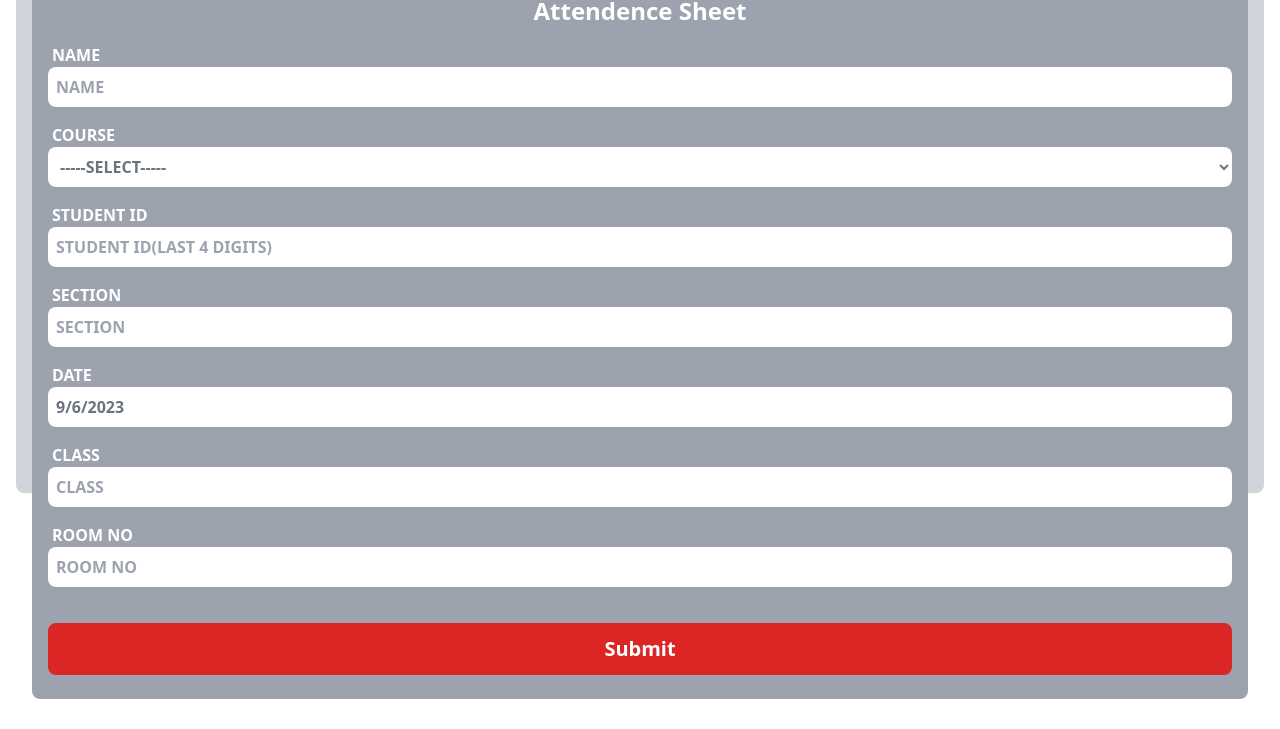
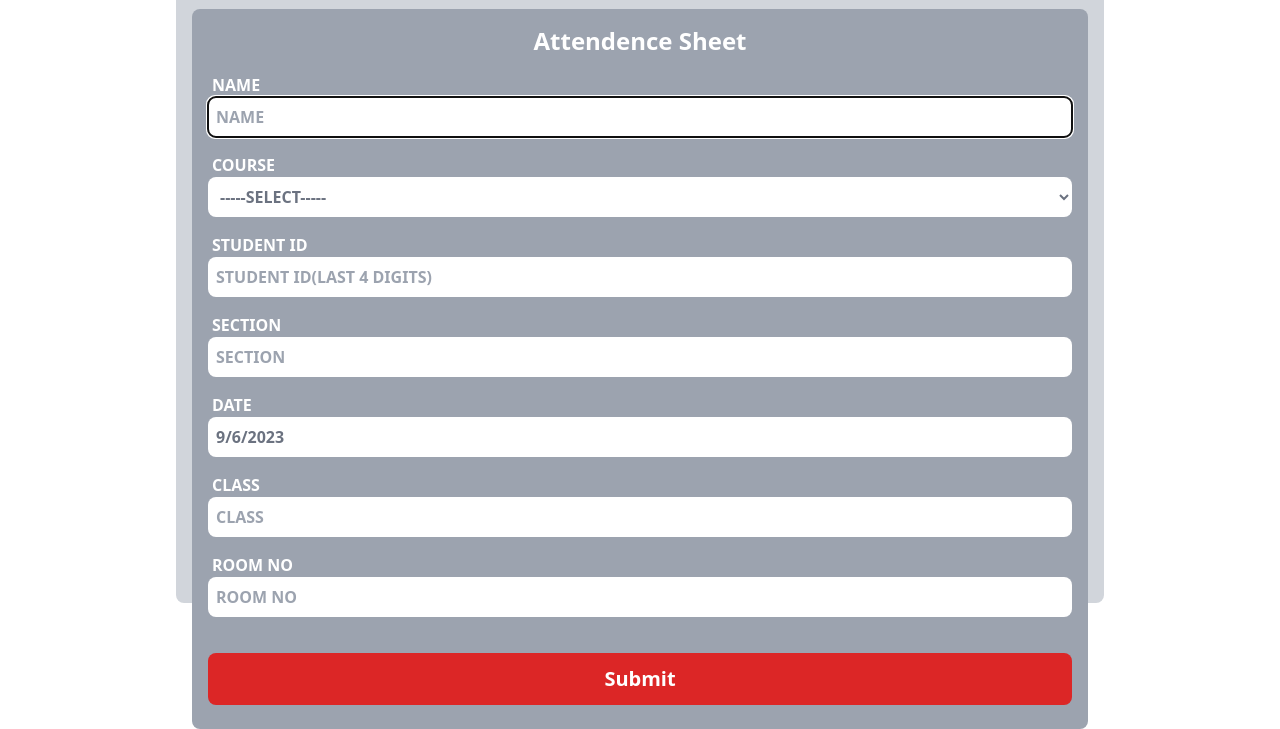
Before and after one commit to parthasdey2304/college-attendence-system, a plain HTML site: page index.html in a window 1280 px wide. Shown: the part 373-1102 px from the top of the page. Before the commit the page ends 1072 px from the top, so only its background shows below. Drawn offline with nearby package versions, Linux system fonts and the light colour scheme.

Commit message:
initial commit

```diff
--- a/index.html
+++ b/index.html
@@ -6,11 +6,11 @@
     <title>Attendence Response Form</title>
     <script src="https://cdn.tailwindcss.com"></script>
 </head>
-<body class="m-0 p-4">
-    <div class="bg-gray-300 rounded-lg w-full h-[850px] flex-col space-y-5">
-        <div class="pl-4 pr-8 pt-4">
+<body class="m-0 p-4 md:px-44">
+    <div class="bg-gray-300 rounded-lg w-full h-[850px] md:h-[960px] flex-col space-y-5">
+        <div class="pl-4 pr-8 pt-4 md:flex justify-center">
             <!-- this is the image of techno india University -->
-            <img src="https://th.bing.com/th/id/R.4a22bf6560408ac1e1fe5f1fbbb0c81a?rik=vk%2fH17Djc463Zw&riu=http%3a%2f%2fwww.tigmis.com%2ftiu%2fadmission%2fpic%2ftig-logo-black.png&ehk=53dztdkcK70JmT%2f5d0E%2bd1%2fywn1vCkT6M9ZIZB%2b4t2Q%3d&risl=&pid=ImgRaw&r=0" alt="Techno India University Logo!">
+            <img src="https://th.bing.com/th/id/R.4a22bf6560408ac1e1fe5f1fbbb0c81a?rik=vk%2fH17Djc463Zw&riu=http%3a%2f%2fwww.tigmis.com%2ftiu%2fadmission%2fpic%2ftig-logo-black.png&ehk=53dztdkcK70JmT%2f5d0E%2bd1%2fywn1vCkT6M9ZIZB%2b4t2Q%3d&risl=&pid=ImgRaw&r=0" alt="Techno India University Logo!" class="md:w-1/2">
         </div>
 
         <div class="px-4">
@@ -21,13 +21,13 @@
                 <form action="" method="get" class="flex-col space-y-4">
                     <label for="name" class="">
                         <span class="px-1 font-bold uppercase text-white">Name</span>
-                        <input type="text" id="name" placeholder="Name" class="w-full px-2 py-2 rounded-lg uppercase font-semibold text-gray-500">
+                        <input type="text" id="name" placeholder="Name" class="w-full px-2 py-2 rounded-lg uppercase font-semibold text-gray-500" required autofocus>
                     </label>
 
                     <div>
                         <!-- This div stores the data for courses -->
                         <p class="px-1 font-bold uppercase text-white">Course</p>
-                        <select name="course" id="course" class="w-full px-2 py-2 rounded-lg bg-white font-semibold text-gray-500">
+                        <select name="course" id="course" class="w-full px-2 py-2 rounded-lg bg-white font-semibold text-gray-500" required>
                             <option value="null" class="font-bold">-----SELECT-----</option>
                             <option value="BCA">Bachelor of Computer Applicatons (BCA)</option>
                             <option value="BTECH">Bachelor of Technology (BTECH)</option>
@@ -39,13 +39,13 @@
                     <div>
                         <!-- This div stores the data for student ID -->
                         <p class="px-1 font-bold uppercase text-white">Student ID</p>
-                        <input type="text" inputmode="numeric" placeholder="Student ID(last 4 digits)" class="w-full px-2 py-2 rounded-lg uppercase font-semibold text-gray-500">
+                        <input type="text" inputmode="numeric" placeholder="Student ID(last 4 digits)" class="w-full px-2 py-2 rounded-lg uppercase font-semibold text-gray-500" required>
                     </div>
 
                     <div>
                         <!-- This is the div that stores the data for section -->
                         <p class="px-1 font-bold uppercase text-white">Section</p>
-                        <input type="text" id="section" placeholder="Section" class="w-full px-2 py-2 rounded-lg uppercase font-semibold text-gray-500">
+                        <input type="text" id="section" placeholder="Section" class="w-full px-2 py-2 rounded-lg uppercase font-semibold text-gray-500" required>
                     </div>
 
                     <div>
@@ -55,18 +55,19 @@
                     </div>
 
                     <div>
-
+                        <!-- This div stores the data of the class -->
                         <p class="px-1 font-bold uppercase text-white">Class</p>
                         <input type="text" placeholder="Class" class="w-full px-2 py-2 rounded-lg uppercase font-semibold text-gray-500">
                     </div>
 
                     <div>
+                        <!-- This div stores the data about the room number -->
                         <p class="px-1 font-bold uppercase text-white">Room No</p>
                         <input type="text" placeholder="Room No" class="w-full px-2 py-2 rounded-lg uppercase font-semibold text-gray-500">
                     </div>
 
                     <div class="pt-5">
-                        <button class="w-full p-3 text-xl bg-red-600 hover:bg-red-600 text-white font-semibold rounded-lg">Submit</button>
+                        <button class="w-full p-3 text-xl bg-red-600 hover:bg-red-600 text-white font-semibold rounded-lg" id="submit">Submit</button>
                     </div>
 
                 </form>
@@ -86,6 +87,12 @@
         // Set the content of the paragraph element to the formatted date
         currentDateElement.textContent = `${formattedDate}`;
 
+        const button_submit = document.getElementById('submit')
+
+        button_submit.addEventListener('click', () => {
+            alert('Your Response has been submitted!!')
+        })
+
     </script>
 </body>
 </html>
```
